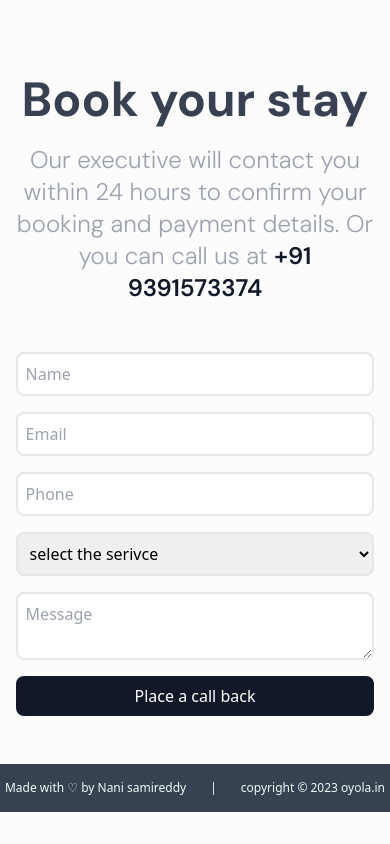
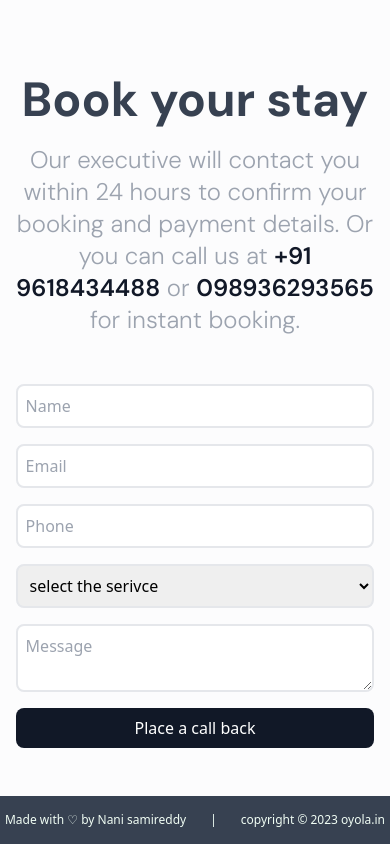
Before and after one commit to nani-samireddy/oyola_version_1, a React (Vite) app: page / in a window 390 px wide. Shown: the part 4841-5685 px from the top of the page. Before the commit the page ends 5653 px from the top, so only its background shows below. Built offline with nearby package versions, Linux system fonts and the light colour scheme.

Commit message:
updated the phone number

```diff
--- a/src/pages/homepage/stays/stays.jsx
+++ b/src/pages/homepage/stays/stays.jsx
@@ -54,9 +54,9 @@ export default function Stays() {
                         </h2>
       <h2 className="text-2xl font-light font-dm_sans text-gray-400  text-center md:px-6 lg:px-24">
                             Our executive will contact you within 24 hours to confirm your booking and payment details.
-                            Or you can call us at <a href="tel:+919391573374" className="text-gray-900 font-semibold">+91 9391573374</a>
+                            Or you can call us at <a href="tel:+919618434488" className="text-gray-900 font-semibold">+91 9618434488</a> or <a href="tel:098936293565" className="text-gray-900 font-semibold">098936293565</a> for instant booking.
                 </h2>
-        <form action="https://formsubmit.co/vijaynaranji@gmail.com" method="POST"  className="flex flex-col my-10 w-full items-center justify-center ">
+        <form action="https://formsubmit.co/a4c271330781fff43fdb513ce98718" method="POST"  className="flex flex-col my-10 w-full items-center justify-center ">
         <input type="hidden" name="_template" value="table"/>
         <input type="hidden" name="_subject" value="New Booking for stays!"/>
         <input type="text" name="Name" placeholder="Name" className="w-full md:w-96 border-2 border-gray-200 rounded-lg p-2 my-2 focus:outline-none focus:border-gray-400" required/>
```
Also changed, not shown: src/assets/WhatsApp Image 2023-09-19 at 6.45.03 PM.jpeg (deleted).
